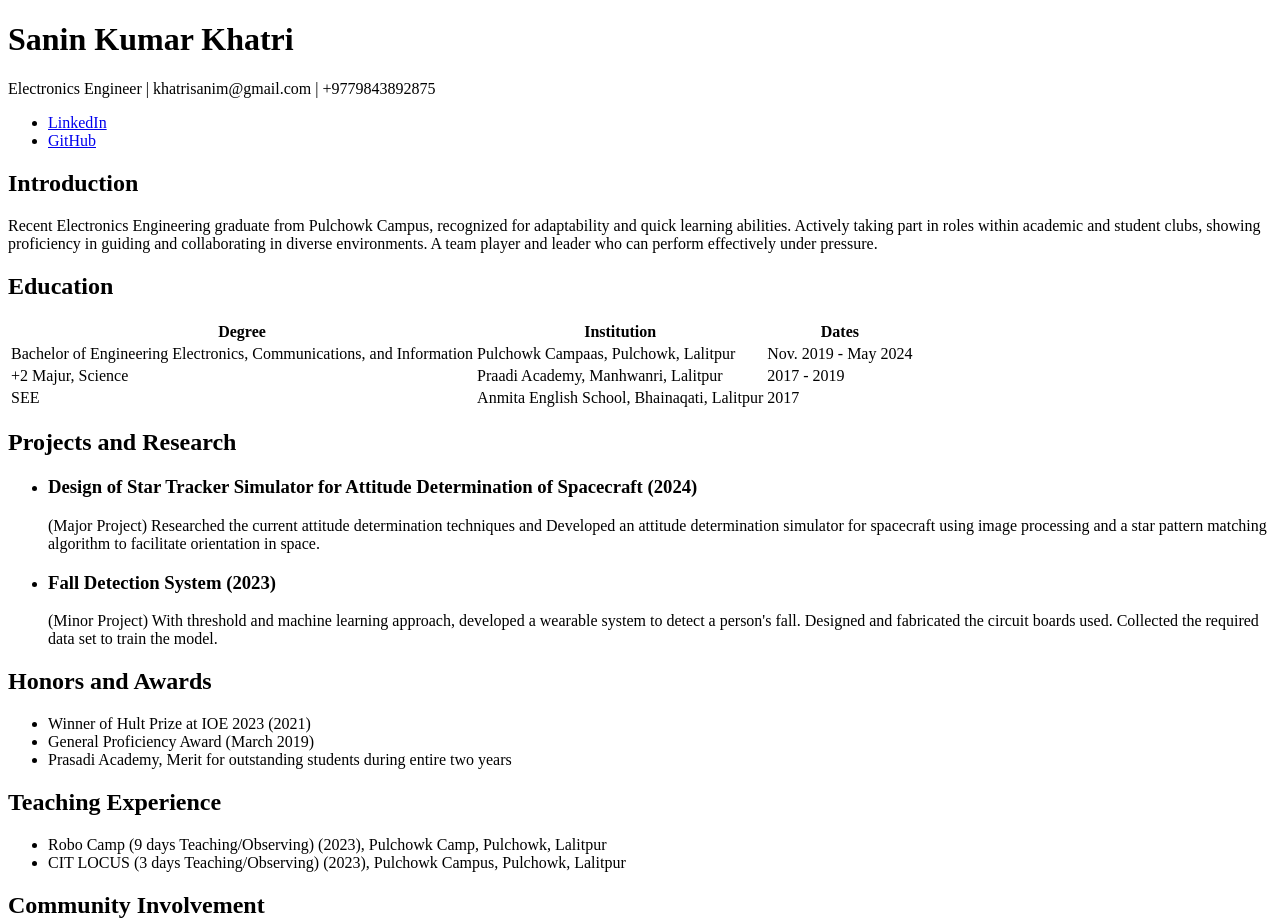
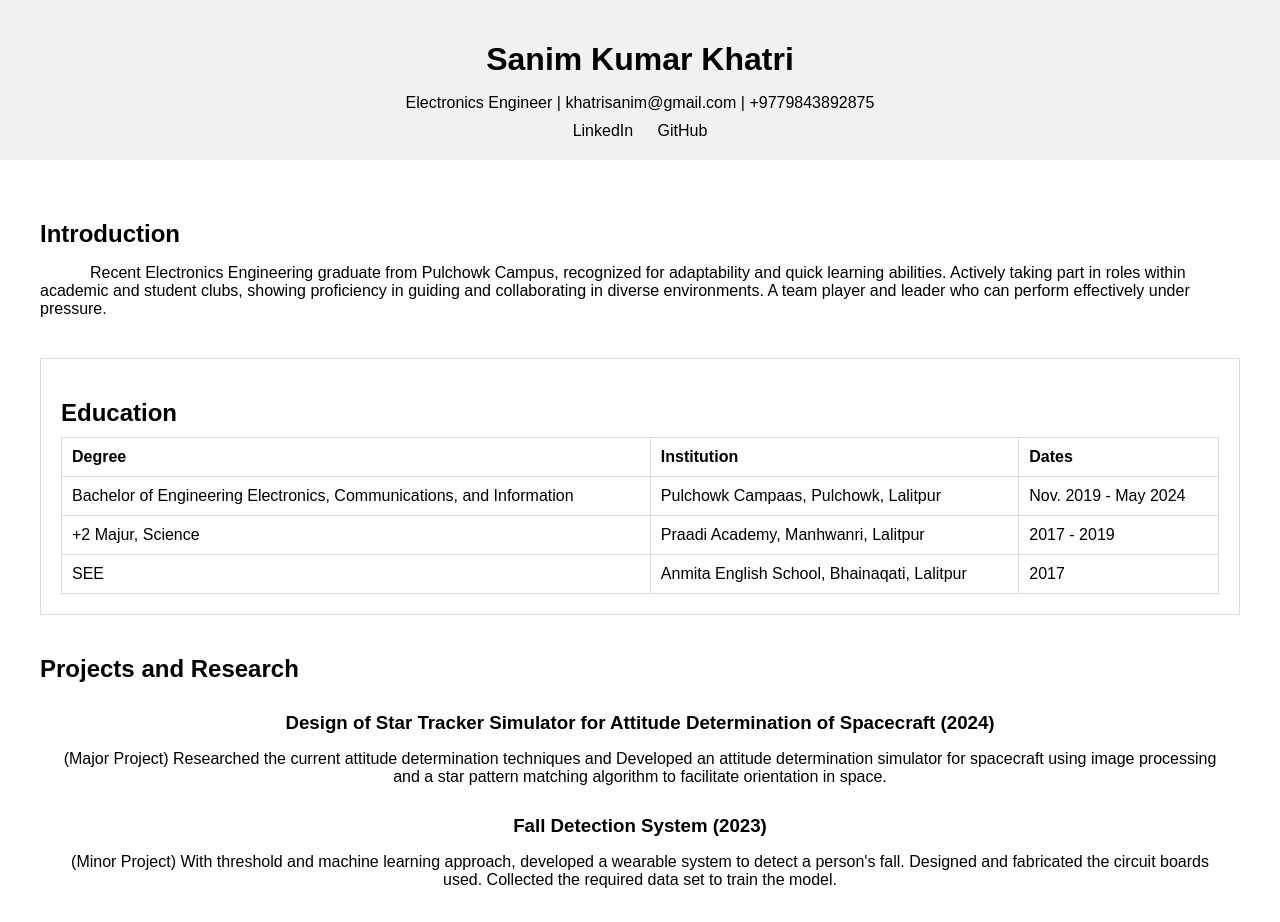
Before and after one commit to SanimKumarKhatri/resume, a plain HTML site: page index.html in a window 1280 px wide. Shown: the top 922 px of the page. Drawn offline with Linux system fonts and the light colour scheme.

Commit message:
Edited the mistakes and added css components

```diff
--- a/index.html
+++ b/index.html
@@ -3,12 +3,12 @@
 <head>
     <meta charset="UTF-8">
     <meta name="viewport" content="width=device-width, initial-scale=1.0">
-    <title>Sanin Kumar Khatri | Resume</title>
+    <title>Sanim Kumar Khatri | Resume</title>
     <link rel="stylesheet" href="style.css">
 </head>
 <body>
     <header>
-        <h1>Sanin Kumar Khatri</h1>
+        <h1>Sanim Kumar Khatri</h1>
         <p>Electronics Engineer | khatrisanim@gmail.com | +9779843892875</p>
         <ul>
             <li><a href="https://www.linkedin.com/in/sanim-khatri-b27/">LinkedIn</a></li>
--- a/style.css
+++ b/style.css
@@ -0,0 +1,84 @@
+/* Basic styles */
+body {
+    margin: 0;
+    padding: 0;
+    font-family: Arial, sans-serif;
+  }
+
+  header {
+    background-color: #f1f1f1;
+    padding: 20px;
+    text-align: center;
+  }
+
+  h1 {
+    margin-bottom: 5px;
+  }
+
+  p {
+    font-size: 16px;
+    margin-bottom: 10px;
+  }
+
+  a {
+    color: #000;
+    text-decoration: none;
+  }
+
+  a:hover {
+    color: #333;
+  }
+
+  ul {
+    list-style: none;
+    padding: 0;
+    margin: 0;
+    text-align: center;
+  }
+
+  li {
+    display: inline-block;
+    margin: 0 10px;
+  }
+
+  /* Main content area styles */
+  main {
+    padding: 40px;
+  }
+
+  section {
+    margin-bottom: 40px;
+  }
+
+  h2 {
+    margin-bottom: 10px;
+  }
+
+  /* Style for specific sections */
+  #about p {
+    text-indent: 50px;
+  }
+
+  #education, #honors, #experience, #community {
+    border: 1px solid #ddd;
+    padding: 20px;
+  }
+
+  #education table {
+    width: 100%;
+    border-collapse: collapse;
+  }
+
+  #education th, #education td {
+    padding: 10px;
+    border: 1px solid #ddd;
+    text-align: left;
+  }
+
+  #projects, #community {
+    list-style: disc;
+  }
+
+  #projects li h3, #community li h3 {
+    margin-bottom: 5px;
+  }
```
